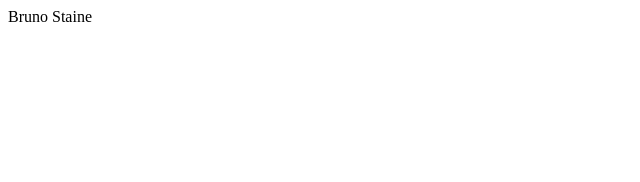
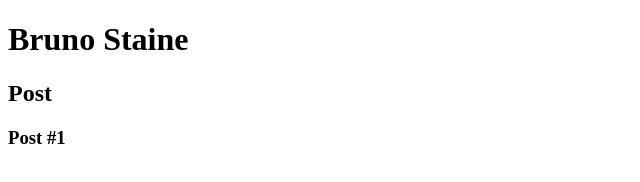
Before and after one commit to Brunostaine/Dio-repositorio, a plain HTML site: page index.html in a window 1280 px wide. Shown: the whole page, without its empty margins (0-640 px from the left). Drawn offline with Linux system fonts and the light colour scheme.

Commit message:
Adicionando tags semanticas na página

```diff
--- a/index.html
+++ b/index.html
@@ -7,6 +7,21 @@
     <title>Bruno Staine</title>
 </head>
 <body>
-    Bruno Staine
+    <header>
+        <h1>Bruno Staine</h1>
+    </header>
+    <section>
+        <header>
+            <h2>Post</h2>
+        </header>
+        <article>
+            <header>
+                <h3>Post #1</h3>
+            </header>
+        </article>
+    </section>
+    <footer>
+
+    </footer>
 </body>
 </html>
```
